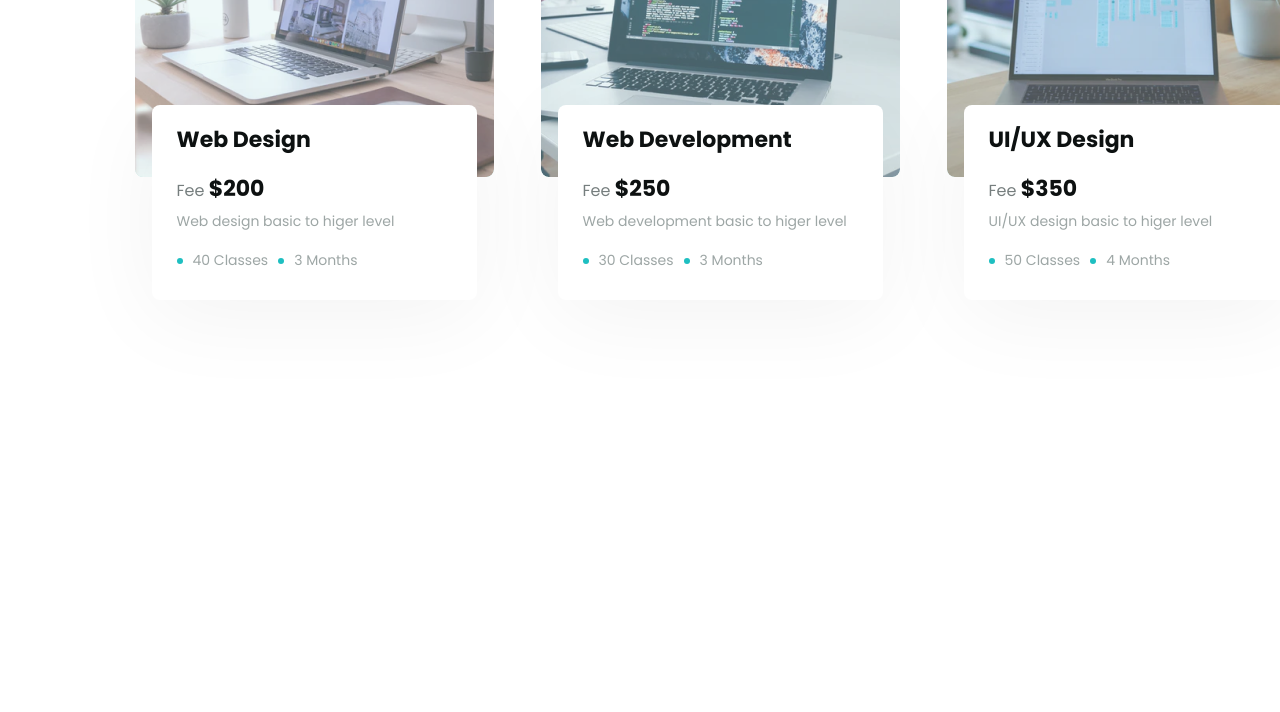
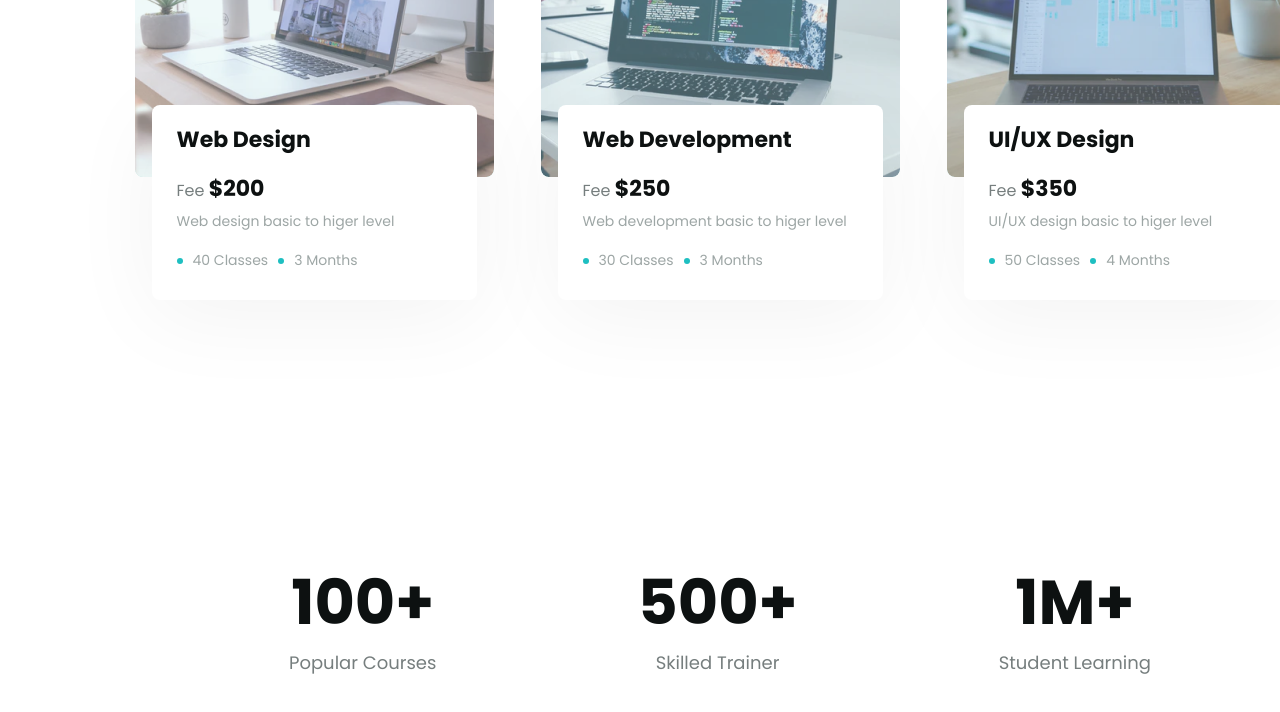
Before and after one commit to TrungEm/tailwind-project-02, a website: page public/index.html in a window 1280 px wide. Shown: the part 2168-2880 px from the top of the page. Drawn offline with Linux system fonts and the light colour scheme.

Commit message:
Làm phần countdown

```diff
--- a/public/index.html
+++ b/public/index.html
@@ -101,7 +101,7 @@
                             <div class="ml-[50px]">
                                 <a
                                     href="#!"
-                                    class="relative inline-block w-[62px] h-[62px] rounded-[50%] bg-white shadow-4xl btn-play"
+                                    class="relative inline-block w-[62px] h-[62px] rounded-[50%] bg-white shadow-4xl icon-play"
                                 ></a>
                             </div>
                         </div>
@@ -455,7 +455,43 @@
             </section>
 
             <!-- Countdown -->
-            <section></section>
+            <section class="pt-[256px]">
+                <div class="flex justify-between w-[862px] mx-auto">
+                    <div class="text-center">
+                        <strong
+                            class="font-bold text-[3.875rem] leading-[1.5] text-[#0D1111] text-center"
+                            >100+</strong
+                        >
+                        <p
+                            class="font-normal text-lg leading-[1.5] text-[#767E7E] text-center"
+                        >
+                            Popular Courses
+                        </p>
+                    </div>
+                    <div class="text-center">
+                        <strong
+                            class="font-bold text-[3.875rem] leading-[1.5] text-[#0D1111] text-center"
+                            >500+</strong
+                        >
+                        <p
+                            class="font-normal text-lg leading-[1.5] text-[#767E7E] text-center"
+                        >
+                            Skilled Trainer
+                        </p>
+                    </div>
+                    <div class="text-center">
+                        <strong
+                            class="font-bold text-[3.875rem] leading-[1.5] text-[#0D1111] text-center"
+                            >1M+</strong
+                        >
+                        <p
+                            class="font-normal text-lg leading-[1.5] text-[#767E7E] text-center"
+                        >
+                            Student Learning
+                        </p>
+                    </div>
+                </div>
+            </section>
 
             <!-- Testimonial -->
             <section></section>
--- a/src/components/btn.css
+++ b/src/components/btn.css
@@ -25,19 +25,4 @@
         bg-[var(--primary-color)]
         shadow-3xl;
     }
-
-    .btn-play {
-        @apply after:content-['']
-        after:absolute
-        after:top-2/4
-        after:left-2/4
-        after:inline-block
-        after:border-l-[14px]
-        after:border-y-[9px]
-        after:border-solid
-        after:border-y-transparent
-        after:border-l-[var(--primary-color)]
-        after:translate-x-[-50%]
-        after:translate-y-[-50%];
-    }
 }
--- a/src/components/pseudo_class.css
+++ b/src/components/pseudo_class.css
@@ -11,4 +11,19 @@
         before:bg-[var(--primary-color)]
         before:rounded-[50%];
     }
+
+    .icon-play {
+        @apply after:content-['']
+        after:absolute
+        after:top-2/4
+        after:left-2/4
+        after:inline-block
+        after:border-l-[14px]
+        after:border-y-[9px]
+        after:border-solid
+        after:border-y-transparent
+        after:border-l-[var(--primary-color)]
+        after:translate-x-[-50%]
+        after:translate-y-[-50%];
+    }
 }
```
Also changed, not shown: public/assets/css/tailwind.css.
